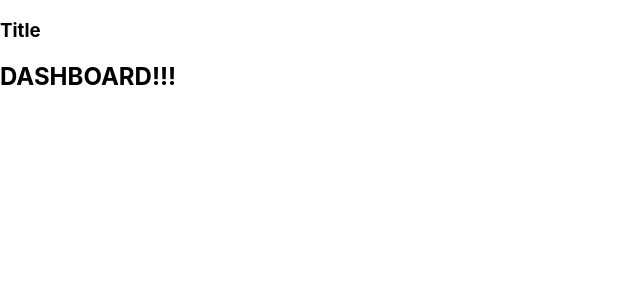
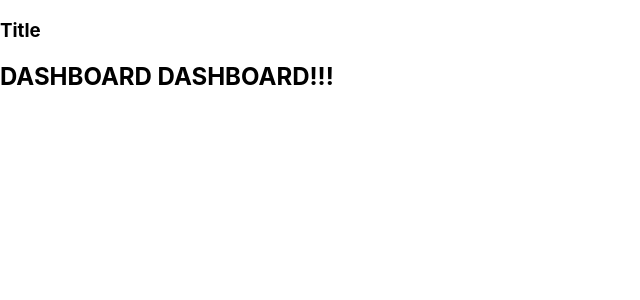
Before and after one commit to gjorgjevski/ReactJS_course, a React (Create React App) app: page /Dashboard in a window 1280 px wide. Shown: the top 300 px of the page, without its empty margins (0-640 px from the left). Built offline with nearby package versions, Linux system fonts and the light colour scheme.

Commit message:
shta rechi

```diff
--- a/src/Dashboard.js
+++ b/src/Dashboard.js
@@ -4,7 +4,7 @@ class Dashboard extends Component{
 render(){
     return(
         <div>
-            <h2>DASHBOARD!!!</h2>
+            <h2>DASHBOARD DASHBOARD!!!</h2>
         </div>
     )
 }
```
